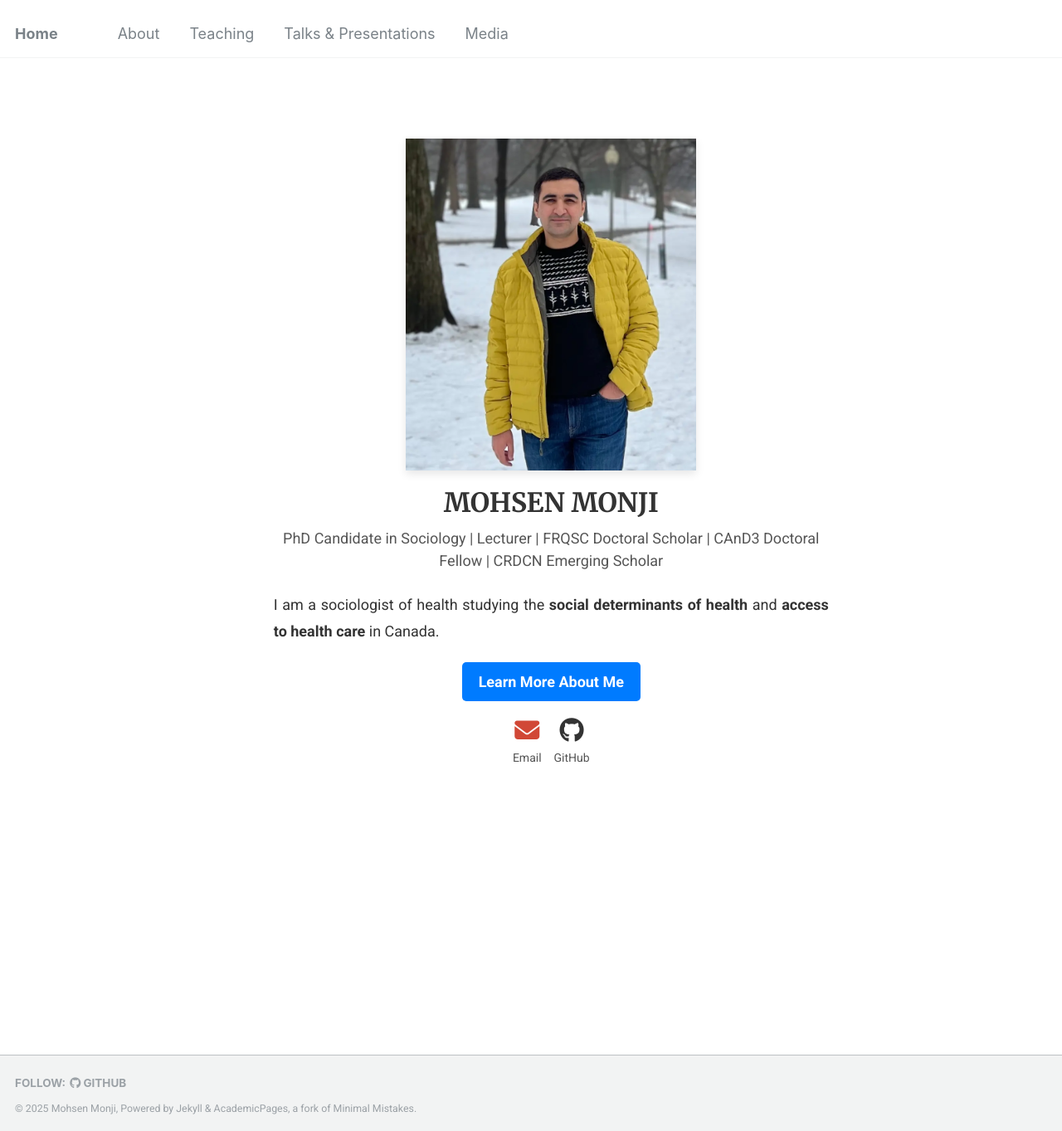
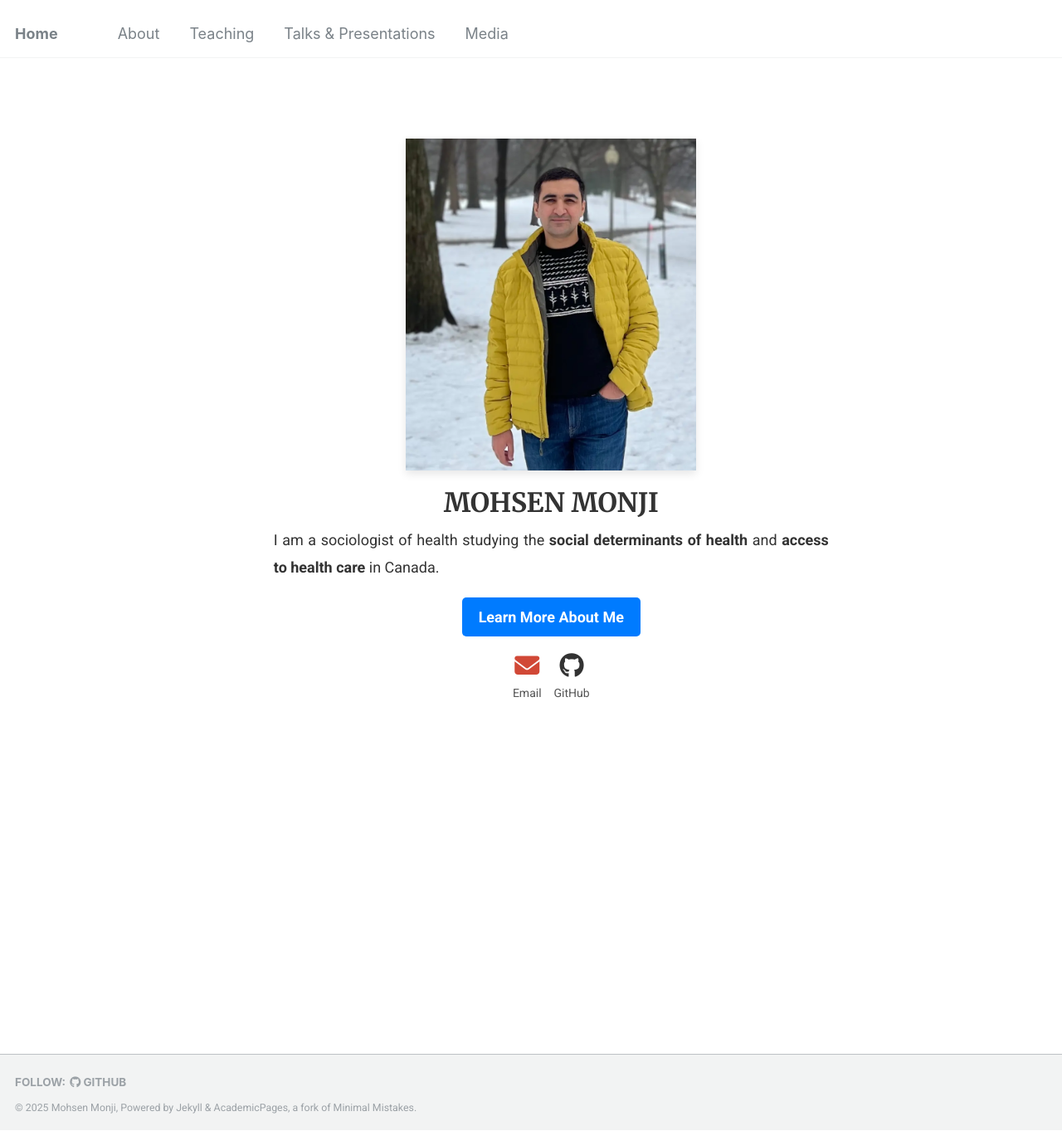
Before and after one commit to Mohsnmonji/mohsnmonji.github.io, a Jekyll site: the page built from _pages/front.md, in a window 1280 px wide and 1363 px high. Shown: the whole window at 83% size. Built offline with Jekyll 4.4.1, drawn with Linux system fonts in a browser that asks for light colours.

Commit message:
Update front.md

```diff
--- a/_pages/front.md
+++ b/_pages/front.md
@@ -18,11 +18,6 @@ hide_avatar: true
 
   <!-- Name -->
   <h1 style="color: #333; font-size: 32px; margin-bottom: 10px;">MOHSEN MONJI</h1>
-
-  <!-- Subtitle -->
-  <p style="font-size: 18px; margin-top: 5px; color: #555;">
-    PhD Candidate in Sociology | Lecturer | FRQSC Doctoral Scholar | CAnD3 Doctoral Fellow | CRDCN Emerging Scholar
-  </p>
 
   <!-- Description -->
   <p style="font-size: 18px; color: #333; text-align: justify; line-height: 1.8; margin-bottom: 20px;">
```
